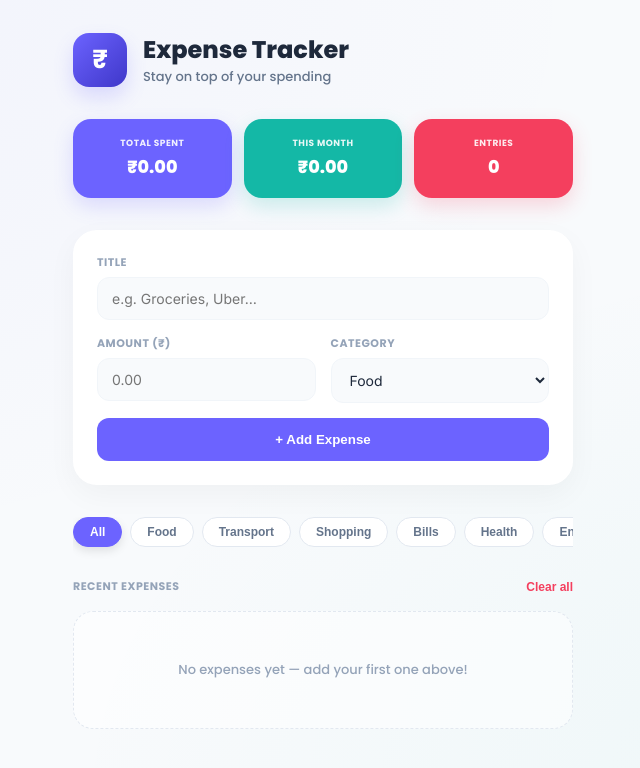
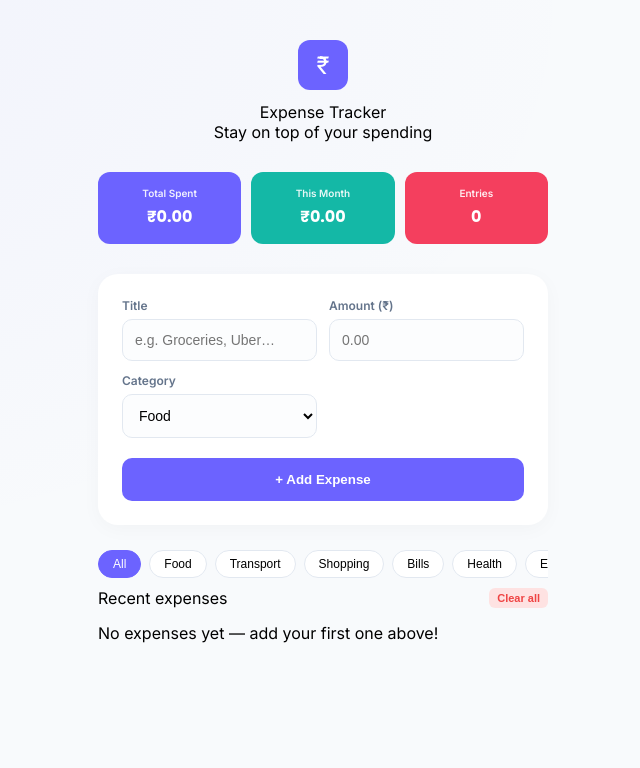
Before and after one commit to Madhumithra-R/ExpenseTracker-react, a React (Vite) app: page / in a window 1280 px wide. Shown: the top 768 px of the page, without its empty margins (317-957 px from the left). Built offline with nearby package versions, Linux system fonts and the light colour scheme.

Commit message:
Update App.css

```diff
--- a/src/App.css
+++ b/src/App.css
@@ -1,272 +1,173 @@
-/* App.css */
-@import url('https://fonts.googleapis.com/css2?family=Poppins:wght@400;500;600;700;800&family=Inter:wght@400;500;600;700&display=swap');
+@import url('https://fonts.googleapis.com/css2?family=Poppins:wght@400;600;700;800&family=Inter:wght@400;500;600&display=swap');
 
-* {
-  box-sizing: border-box;
-  margin: 0;
-  padding: 0;
-}
+* { box-sizing: border-box; margin: 0; padding: 0; }
 
 body {
-  /* Soft Light Mesh Background */
-  background: radial-gradient(at 0% 0%, rgba(108, 99, 255, 0.05) 0, transparent 50%),
-              radial-gradient(at 100% 100%, rgba(20, 184, 166, 0.05) 0, transparent 50%),
-              #f8fafc;
-  background-attachment: fixed;
+  background: #f8fafc;
+  background-image: radial-gradient(at 0% 0%, rgba(108, 99, 255, 0.05) 0, transparent 50%);
+  min-height: 100vh;
   display: flex;
   justify-content: center;
-  padding: 2rem 1rem;
-  min-height: 100vh;
   font-family: 'Inter', sans-serif;
-  color: #1e293b;
-  overflow-x: hidden;
+  padding: 40px 20px;
 }
 
 .app {
-  font-family: 'Poppins', sans-serif;
   width: 100%;
-  max-width: 500px;
+  max-width: 450px; /* Keeping it slim and neat */
 }
 
-/* Header Section */
+/* 1. Header Fix */
 .top-header {
   display: flex;
+  flex-direction: column;
   align-items: center;
-  gap: 16px;
-  margin-bottom: 2rem;
+  text-align: center;
+  margin-bottom: 30px;
 }
 
 .app-icon {
-  width: 54px;
-  height: 54px;
-  border-radius: 16px;
-  background: linear-gradient(135deg, #6c63ff 0%, #3f37c9 100%);
+  width: 50px; height: 50px;
+  background: #6c63ff;
+  border-radius: 12px;
   display: flex;
   align-items: center;
   justify-content: center;
-  color: #fff;
-  font-size: 26px;
-  font-weight: 700;
-  box-shadow: 0 10px 20px rgba(108, 99, 255, 0.2);
+  color: white;
+  font-size: 24px;
+  margin-bottom: 12px;
 }
 
-.app-title {
-  font-size: 1.5rem;
-  font-weight: 800;
-  color: #1e293b;
-}
-
-.app-sub {
-  font-size: 13px;
-  color: #64748b;
-  font-weight: 500;
-}
-
-/* Summary Cards (3 Columns) */
+/* 2. Summary Cards Fix */
 .summary-grid {
   display: grid;
   grid-template-columns: repeat(3, 1fr);
-  gap: 12px;
-  margin-bottom: 2rem;
+  gap: 10px;
+  margin-bottom: 30px;
 }
 
 .sum-card {
-  border-radius: 18px;
-  padding: 18px 10px;
+  padding: 15px 5px;
+  border-radius: 12px;
+  color: white;
   text-align: center;
-  color: #fff;
-  transition: transform 0.3s ease;
 }
 
-.sum-card:hover { transform: translateY(-3px); }
+.sum-card.total { background: #6c63ff; }
+.sum-card.month { background: #14b8a6; }
+.sum-card.count-card { background: #f43f5e; }
 
-.sum-card.total { background: #6c63ff; box-shadow: 0 8px 20px rgba(108, 99, 255, 0.2); }
-.sum-card.month { background: #14b8a6; box-shadow: 0 8px 20px rgba(20, 184, 166, 0.2); }
-.sum-card.count-card { background: #f43f5e; box-shadow: 0 8px 20px rgba(244, 63, 94, 0.2); }
+.sum-label { font-size: 10px; font-weight: 600; opacity: 0.9; margin-bottom: 5px; }
+.sum-value { font-size: 1rem; font-weight: 700; font-family: 'Poppins'; }
 
-.sum-label { font-size: 9px; font-weight: 700; text-transform: uppercase; opacity: 0.9; margin-bottom: 4px; letter-spacing: 0.5px; }
-.sum-value { font-size: 1.1rem; font-weight: 800; }
+/* 3. FORM ALIGNMENT (The most important fix) */
+.form-wrap {
+  background: white;
+  padding: 24px;
+  border-radius: 20px;
+  box-shadow: 0 4px 20px rgba(0,0,0,0.03);
+  margin-bottom: 25px;
+  display: flex;
+  flex-direction: column;
+  gap: 15px; /* Space between rows */
+}
 
-/* Form Container - Alignment Fix */
-.form-wrap {
-  background: #ffffff;
-  border-radius: 24px;
-  padding: 1.5rem;
-  margin-bottom: 2rem;
-  box-shadow: 0 10px 30px rgba(0, 0, 0, 0.04);
+/* Force everything to the left inside the form */
+.field {
+  display: flex;
+  flex-direction: column;
+  align-items: flex-start;
+  width: 100%;
 }
 
 .form-row {
   display: grid;
   grid-template-columns: 1fr 1fr;
-  gap: 15px;
-  margin-bottom: 15px;
+  gap: 12px;
 }
 
-.field {
-  display: flex;
-  flex-direction: column;
-  gap: 6px;
-}
-
-.field.full { grid-column: 1 / -1; }
-
 .field label {
-  font-size: 11px;
-  font-weight: 700;
-  text-transform: uppercase;
-  color: #94a3b8;
-  letter-spacing: 0.5px;
+  font-size: 12px;
+  font-weight: 600;
+  color: #64748b;
+  margin-bottom: 6px;
 }
 
 .field input, .field select {
   width: 100%;
-  padding: 12px 14px;
-  border: 1.5px solid #f1f5f9;
-  border-radius: 12px;
-  background: #f8fafc;
-  font-family: 'Inter', sans-serif;
+  padding: 12px;
+  border: 1px solid #e2e8f0;
+  border-radius: 10px;
   font-size: 14px;
-  color: #1e293b;
-  outline: none;
-  transition: all 0.2s;
+  background: #fcfdfe;
 }
 
-.field input:focus, .field select:focus {
-  border-color: #6c63ff;
-  background: #fff;
-  box-shadow: 0 0 0 4px rgba(108, 99, 255, 0.08);
+/* 4. Button & Chips */
+.add-btn {
+  background: #6c63ff;
+  color: white;
+  border: none;
+  padding: 14px;
+  border-radius: 10px;
+  font-weight: 700;
+  cursor: pointer;
+  margin-top: 5px;
 }
 
-.err-msg { font-size: 12px; color: #f43f5e; margin-bottom: 12px; font-weight: 600; text-align: center; }
-
-.add-btn {
-  width: 100%;
-  padding: 14px;
-  background: #6c63ff;
-  color: #fff;
-  border: none;
-  border-radius: 12px;
-  font-weight: 700;
-  cursor: pointer;
-  transition: all 0.3s;
-}
-
-.add-btn:hover { background: #5a52e0; transform: translateY(-2px); box-shadow: 0 5px 15px rgba(108, 99, 255, 0.3); }
-
-/* Category Chips (Horizontal Scrollable) */
 .cat-chips {
   display: flex;
   gap: 8px;
   overflow-x: auto;
-  padding-bottom: 15px;
-  margin-bottom: 1rem;
-  scrollbar-width: none; /* Firefox */
+  padding-bottom: 10px;
 }
 
-.cat-chips::-webkit-scrollbar { display: none; } /* Chrome/Safari */
+.cat-chips::-webkit-scrollbar { display: none; }
 
 .chip {
-  padding: 7px 16px;
-  background: #fff;
-  border: 1.5px solid #e2e8f0;
+  padding: 6px 14px;
+  background: white;
+  border: 1px solid #e2e8f0;
   border-radius: 20px;
   font-size: 12px;
-  font-weight: 600;
-  color: #64748b;
-  cursor: pointer;
-  white-space: nowrap;
-  transition: all 0.2s;
-}
-
-.chip.active {
-  /* Style handled by inline JS in your App.jsx, but adding default shadow here */
-  box-shadow: 0 4px 10px rgba(0,0,0,0.1);
-}
-
-/* List Section Header */
-.sec-row {
-  display: flex;
-  align-items: center;
-  justify-content: space-between;
-  margin-bottom: 1rem;
-}
-
-.sec-label { font-size: 11px; font-weight: 700; text-transform: uppercase; color: #94a3b8; letter-spacing: 0.5px; }
-.clear-btn { background: none; border: none; color: #f43f5e; font-weight: 700; font-size: 12px; cursor: pointer; }
-
-/* Internal Scroll Area for List */
-.list {
-  display: flex;
-  flex-direction: column;
-  gap: 10px;
-  max-height: 400px; /* Fixing the scrolling issue */
-  overflow-y: auto;
-  padding-right: 4px;
-}
-
-/* Custom Scrollbar for the list */
-.list::-webkit-scrollbar { width: 5px; }
-.list::-webkit-scrollbar-thumb { background: #e2e8f0; border-radius: 10px; }
-
-.item {
-  display: flex;
-  align-items: center;
-  gap: 12px;
-  padding: 14px;
-  background: #ffffff;
-  border-radius: 16px;
-  border: 1px solid #f1f5f9;
-  transition: all 0.2s;
-}
-
-.item:hover { transform: translateX(4px); border-color: #e2e8f0; }
-
-.cat-badge {
-  font-size: 10px;
-  font-weight: 700;
-  padding: 4px 10px;
-  border-radius: 8px;
   white-space: nowrap;
 }
 
-.item-info { flex: 1; }
-.item-title { font-size: 14px; font-weight: 600; color: #1e293b; }
-.item-date { font-size: 11px; color: #94a3b8; margin-top: 2px; }
+.chip.active { background: #6c63ff; color: white; border-color: #6c63ff; }
 
-.item-amt { font-size: 15px; font-weight: 700; color: #1e293b; margin-right: 8px; }
-
-.del-btn {
-  background: #fef2f2;
-  border: none;
-  color: #f43f5e;
-  width: 28px;
-  height: 28px;
-  border-radius: 8px;
-  cursor: pointer;
-  font-size: 12px;
+/* 5. List Scrolling Fix */
+.sec-row {
   display: flex;
+  justify-content: space-between;
   align-items: center;
-  justify-content: center;
-  transition: all 0.2s;
+  margin-bottom: 15px;
 }
 
-.del-btn:hover { background: #fee2e2; color: #e11d48; }
-
-.empty {
-  text-align: center;
-  padding: 3rem 1rem;
-  background: rgba(255, 255, 255, 0.5);
-  border: 1.5px dashed #e2e8f0;
-  border-radius: 20px;
-  color: #94a3b8;
-  font-size: 13px;
-  font-weight: 500;
+.list {
+  max-height: 300px; /* Page scrolling stays neat */
+  overflow-y: auto;
+  padding-right: 5px;
 }
 
-/* Responsive */
-@media (max-width: 480px) {
-  .summary-grid { gap: 8px; }
-  .sum-card { padding: 14px 8px; }
-  .sum-value { font-size: 1rem; }
+.item {
+  background: white;
+  padding: 12px 15px;
+  border-radius: 12px;
+  display: flex;
+  justify-content: space-between;
+  align-items: center;
+  margin-bottom: 10px;
+  border: 1px solid #f1f5f9;
 }
+
+.item-amt { font-weight: 700; color: #1e293b; }
+
+.clear-btn {
+  background: #fee2e2;
+  color: #ef4444;
+  border: none;
+  padding: 4px 8px;
+  border-radius: 6px;
+  font-size: 11px;
+  font-weight: 700;
+  cursor: pointer;
+}
```
